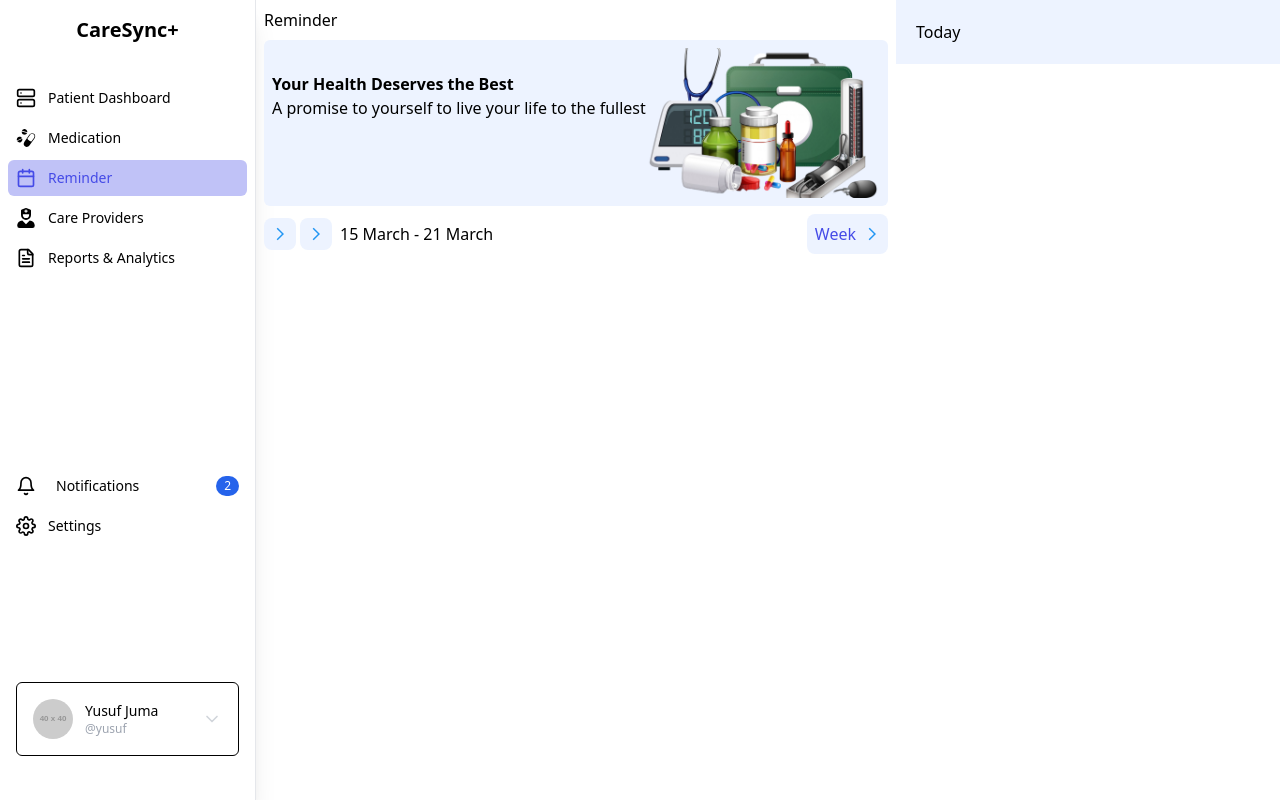
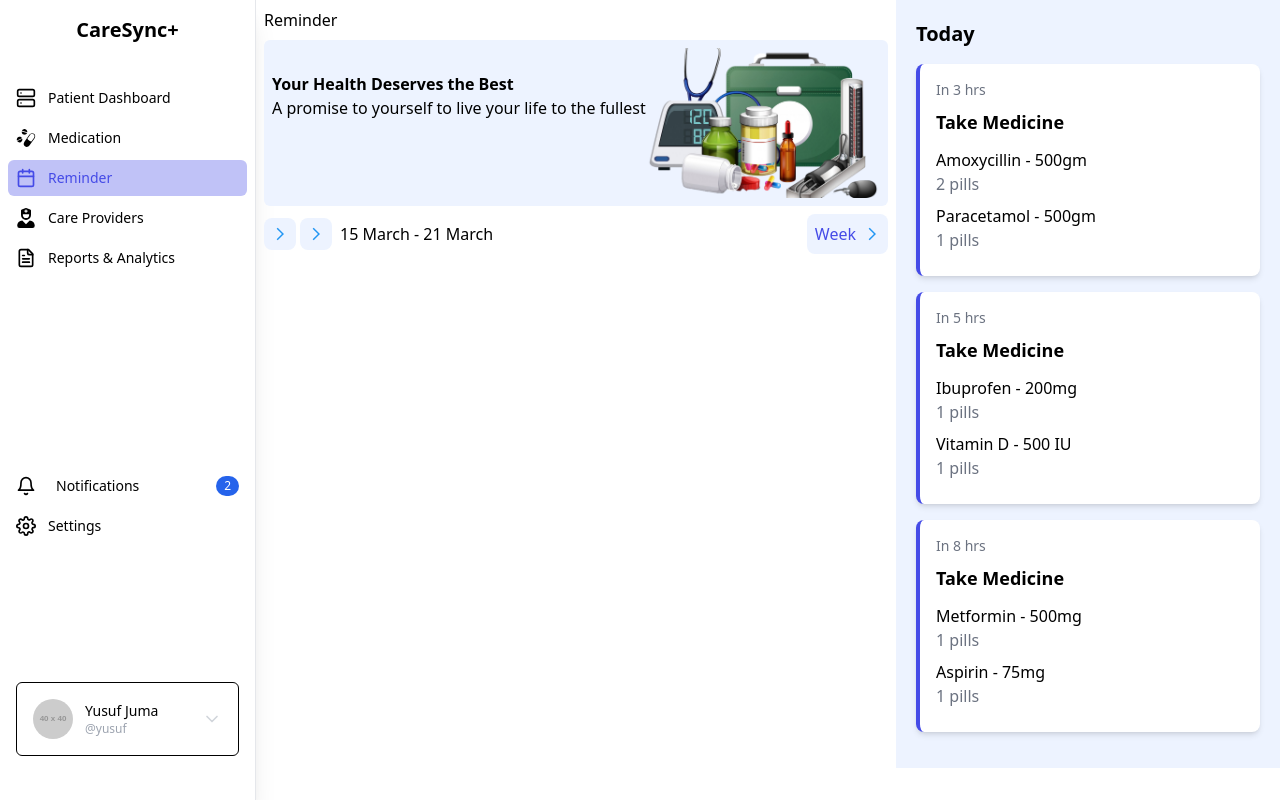
Before and after one commit to kennedymwaniki/CareSync, a React app: page /patient/patient-reminder in a window 1280 px wide. Built offline with nearby package versions, Linux system fonts and the light colour scheme; the HTML template or start-up script is replaced by a standard one.

Commit message:
Add ReminderItem component and enhance ReminderSideBar layout with dummy data, patient reminder page done

```diff
--- /dev/null
+++ b/src/components/ReminderItem.tsx
@@ -0,0 +1,38 @@
+import React from "react";
+
+interface Medicine {
+  name: string;
+  dosage: string;
+  pills: number;
+}
+
+interface ReminderItemProps {
+  time: string;
+  title: string;
+  medicines: Medicine[];
+}
+
+const ReminderItem: React.FC<ReminderItemProps> = ({
+  time,
+  title,
+  medicines,
+}) => {
+  return (
+    <div className="mb-4 p-4 bg-white rounded-lg shadow-md border-l-4 border-[#454BE7]">
+      <p className="text-sm text-gray-500 mb-2">{time}</p>
+      <h3 className="text-lg font-semibold mb-3">{title}</h3>
+      <div>
+        {medicines.map((medicine, index) => (
+          <div key={index} className="grid mb-2">
+            <p>
+              {medicine.name} - {medicine.dosage}
+            </p>
+            <p className="text-gray-500">{medicine.pills} pills</p>
+          </div>
+        ))}
+      </div>
+    </div>
+  );
+};
+
+export default ReminderItem;
--- a/src/components/ReminderSideBar.tsx
+++ b/src/components/ReminderSideBar.tsx
@@ -1,7 +1,51 @@
+import ReminderItem from "./ReminderItem";
+
+interface ReminderData {
+  time: string;
+  title: string;
+  medicines: { name: string; dosage: string; pills: number }[];
+}
+
 const ReminderSideBar = () => {
+  // Dummy data
+  const reminders: ReminderData[] = [
+    {
+      time: "In 3 hrs",
+      title: "Take Medicine",
+      medicines: [
+        { name: "Amoxycillin", dosage: "500gm", pills: 2 },
+        { name: "Paracetamol", dosage: "500gm", pills: 1 },
+      ],
+    },
+    {
+      time: "In 5 hrs",
+      title: "Take Medicine",
+      medicines: [
+        { name: "Ibuprofen", dosage: "200mg", pills: 1 },
+        { name: "Vitamin D", dosage: "500 IU", pills: 1 },
+      ],
+    },
+    {
+      time: "In 8 hrs",
+      title: "Take Medicine",
+      medicines: [
+        { name: "Metformin", dosage: "500mg", pills: 1 },
+        { name: "Aspirin", dosage: "75mg", pills: 1 },
+      ],
+    },
+  ];
+
   return (
-    <div className="w-96 p-[20px]  bg-[#EDF3FF]">
-      <p>Today</p>
+    <div className="w-96 p-5 bg-[#EDF3FF]">
+      <h2 className="text-xl font-semibold mb-4">Today</h2>
+      {reminders.map((reminder, index) => (
+        <ReminderItem
+          key={index}
+          time={reminder.time}
+          title={reminder.title}
+          medicines={reminder.medicines}
+        />
+      ))}
     </div>
   );
 };
--- /dev/null
+++ b/src/features/patient/CareProvidersTable.tsx
@@ -0,0 +1,5 @@
+const CareProvidersTable = () => {
+  return <div>CareProvidersTable</div>;
+};
+
+export default CareProvidersTable;
```
